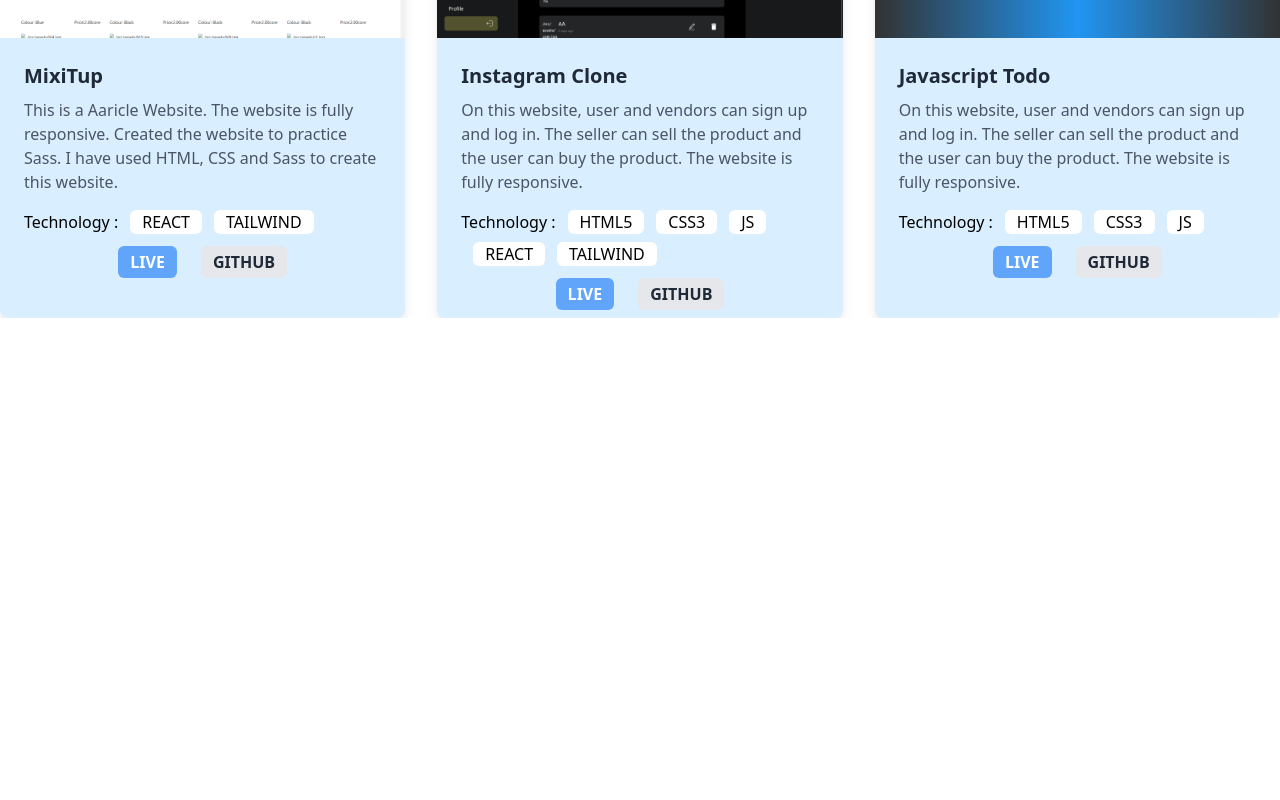
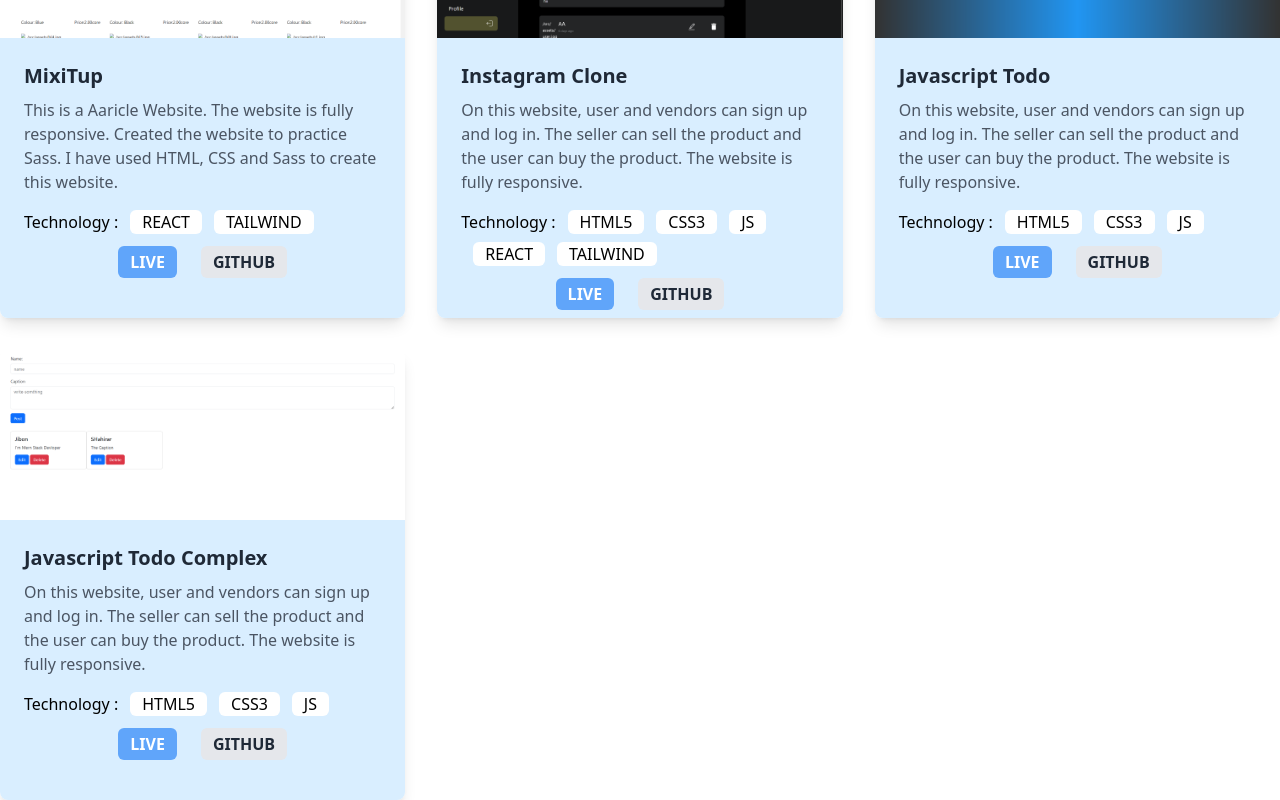
Before and after one commit to jibonrahaman/Jibon-just, a React (Vite) app: page /project in a window 1280 px wide. Shown: the part 1310-2110 px from the top of the page. Before the commit the page ends 1628 px from the top, so only its background shows below. Built offline with nearby package versions, Linux system fonts and the light colour scheme.

Commit message:
p10 project show mixitup

```diff
--- a/src/Skill.js
+++ b/src/Skill.js
@@ -94,6 +94,15 @@
       "css": "CSS3",
       "js": "JS",
       "title": ["JAVASCRIPT"]
+    },{
+      "id": '10',
+      "imgs": "../../public/images/p10.png",
+      "webName": "Javascript Todo Complex",
+      "paragraph": "On this website, user and vendors can sign up and log in. The seller can sell the product and the user can buy the product. The website is fully responsive.",
+      "html": "HTML5",
+      "css": "CSS3",
+      "js": "JS",
+      "title": ["JAVASCRIPT"]
     },
   ];
 
```
